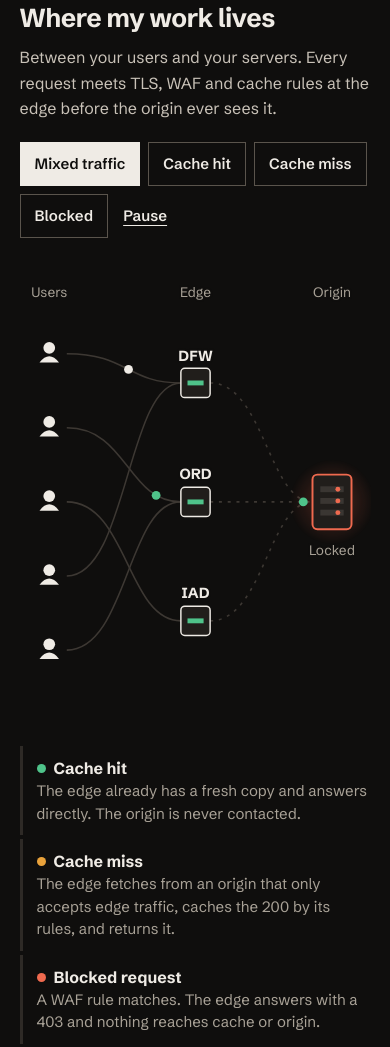
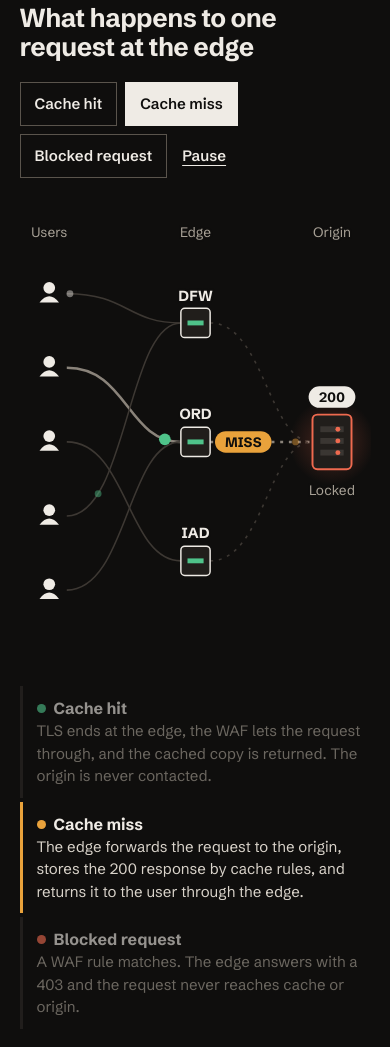
Before and after one commit to Chalama7/portfolio-site, a plain HTML site: page index.html in a window 390 px wide. Shown: the part 1177-2224 px from the top of the page. Drawn offline with Linux system fonts and the light colour scheme.

Commit message:
Merge the single-request walkthrough into the network diagram
One highlighted request (User -> IAD on desktop, ORD on phones) follows
the chosen outcome with HIT / MISS + 200 / 403 tags, while background
traffic keeps flowing faintly across all PoPs. Restores the "What happens
to one request at the edge" heading, the Cache hit / Cache miss / Blocked
request controls and the three explanations.

Co-Authored-By: Claude Opus 5.5 <noreply@anthropic.com>
Claude-Session: https://claude.ai/code/session_01K4zycn9uwsmYkiC1tXxzhn

```diff
--- a/index.html
+++ b/index.html
@@ -98,9 +98,16 @@ h1 .title{display:block;font-size:clamp(20px,2.1vw,26px);letter-spacing:-.01em;f
 .net .org .led{fill:var(--bad)}
 .net .glow{opacity:.6;transition:opacity .3s}
 .net .org.busy .glow{opacity:1}
+.net .up.hl,.net .po.hl{stroke:#8a837a;stroke-width:2.6}
+.net .pks circle.bg{opacity:.45}
+.net .tagb rect{fill:var(--pInk)}
+.net .tagb text{fill:#0f0e0d;stroke:none;font-size:14px;font-weight:700}
+.net .tagb.red rect{fill:var(--bad)}
+.net .tagb.amb rect{fill:#e9a23b}
+.net .tagb{transition:opacity .25s}
 .lead{margin:12px 0 0;color:#c9c2b8;font-size:16px;max-width:34em}
 .states li b::before{content:"";display:inline-block;width:9px;height:9px;border-radius:50%;background:var(--c);margin-right:8px;vertical-align:1px}
-.states.focus li:not(.on){opacity:.5}
+.states li:not(.on){opacity:.6}
 .side .tag{font-size:14px;color:var(--pSoft);margin:0 0 8px;display:flex;align-items:center;gap:8px}
 .side .tag::before{content:"";width:8px;height:8px;border-radius:50%;border:1.5px solid var(--pSoft)}
 .side h2{margin:0;font-size:clamp(26px,2.6vw,32px);line-height:1.1;letter-spacing:-.02em}
@@ -299,21 +306,19 @@ footer .wrap{display:flex;flex-wrap:wrap;justify-content:space-between;gap:8px 2
   </figure>
   <div class="side">
     <p class="tag">Illustrative request flow</p>
-    <h2 id="flowh">Where my work lives</h2>
-    <p class="lead">Between your users and your servers. Every request meets TLS, WAF and cache rules at the edge before the origin ever sees it.</p>
-    <p id="flowdesc" hidden>Users send requests to edge PoPs in Dallas, Chicago, Ashburn, London and Tokyo. Cache hits are answered at the edge, misses are fetched from an origin that only accepts edge traffic, and blocked requests are answered at the WAF.</p>
-    <div class="ctrl" role="group" aria-label="Choose what the diagram shows">
-      <button type="button" data-state="mix" aria-pressed="true">Mixed traffic</button>
+    <h2 id="flowh">What happens to one request at the edge</h2>
+    <p id="flowdesc" hidden>Users send requests to edge PoPs in Dallas, Chicago, Ashburn, London and Tokyo. One highlighted request shows the chosen outcome: cache hits are answered at the edge, misses are fetched from an origin that only accepts edge traffic, and blocked requests are answered at the WAF with a 403.</p>
+    <div class="ctrl" role="group" aria-label="Choose a request outcome">
       <button type="button" data-state="hit" aria-pressed="false">Cache hit</button>
-      <button type="button" data-state="miss" aria-pressed="false">Cache miss</button>
-      <button type="button" data-state="block" aria-pressed="false">Blocked</button>
+      <button type="button" data-state="miss" aria-pressed="true">Cache miss</button>
+      <button type="button" data-state="block" aria-pressed="false">Blocked request</button>
       <button type="button" class="pp" id="pp">Pause</button>
     </div>
   </div>
     <ol class="states" aria-live="polite">
-      <li data-s="hit" style="--c:#4fc38a"><b>Cache hit</b>The edge already has a fresh copy and answers directly. The origin is never contacted.</li>
-      <li data-s="miss" style="--c:#e9a23b"><b>Cache miss</b>The edge fetches from an origin that only accepts edge traffic, caches the 200 by its rules, and returns it.</li>
-      <li data-s="block" style="--c:#ef6a4f"><b>Blocked request</b>A WAF rule matches. The edge answers with a 403 and nothing reaches cache or origin.</li>
+      <li data-s="hit" style="--c:#4fc38a"><b>Cache hit</b>TLS ends at the edge, the WAF lets the request through, and the cached copy is returned. The origin is never contacted.</li>
+      <li data-s="miss" class="on" style="--c:#e9a23b"><b>Cache miss</b>The edge forwards the request to the origin, stores the 200 response by cache rules, and returns it to the user through the edge.</li>
+      <li data-s="block" style="--c:#ef6a4f"><b>Blocked request</b>A WAF rule matches. The edge answers with a 403 and the request never reaches cache or origin.</li>
     </ol>
 </div></section>
 
@@ -453,28 +458,46 @@ document.addEventListener('keydown',e=>{if(e.key==='Escape'&&nl.classList.contai
 const NS='http://www.w3.org/2000/svg';
 const COL={req:'#efebe5',ok:'#4fc38a',fetch:'#e9a23b',bad:'#ef6a4f'};
 const MIX={d:['hit','miss','hit','block','hit','miss','hit'],m:['hit','miss','block','hit','miss']};
+const FOCUS={d:2,m:1};
 const svgs=[...document.querySelectorAll('.net')].map(el=>{
   const k=el.classList.contains('net-d')?'d':'m';
   const ups=[...el.querySelectorAll('.up')].map(p=>({p,L:p.getTotalLength(),pop:+p.dataset.p,u:+p.dataset.u}));
   const pos=[...el.querySelectorAll('.po')].map(p=>({p,L:p.getTotalLength()}));
   const popEls=[...el.querySelectorAll('.pop')];const org=el.querySelector('.org');const g=el.querySelector('.pks');
-  const pk=ups.map(()=>{const c=document.createElementNS(NS,'circle');c.setAttribute('r',k==='d'?5:4.5);c.style.opacity=0;g.appendChild(c);return c});
-  return {el,k,ups,pos,popEls,org,pk};
+  const f=FOCUS[k];
+  const pk=ups.map((u,i)=>{const c=document.createElementNS(NS,'circle');c.setAttribute('r',i===f?(k==='d'?7:6):(k==='d'?4:3.5));if(i!==f)c.classList.add('bg');c.style.opacity=0;g.appendChild(c);return c});
+  g.appendChild(pk[f]);
+  const mk=(cls)=>{const t=document.createElementNS(NS,'g');t.setAttribute('class','tagb '+cls);t.style.opacity=0;
+    const r=document.createElementNS(NS,'rect');r.setAttribute('rx',11);r.setAttribute('height',22);
+    const tx=document.createElementNS(NS,'text');tx.setAttribute('text-anchor','middle');t.append(r,tx);g.appendChild(t);return t};
+  const place=(t,x,y,label)=>{const w=label.length*10+18;const r=t.firstChild,tx=t.lastChild;r.setAttribute('x',x-w/2);r.setAttribute('y',y-11);r.setAttribute('width',w);tx.setAttribute('x',x);tx.setAttribute('y',y+5);tx.textContent=label};
+  const fp=ups[f].pop,box=popEls[fp].querySelector('.box');
+  const bx=+box.getAttribute('x'),by=+box.getAttribute('y'),bw=+box.getAttribute('width');
+  const ob=org.querySelector('.o');const ox=+ob.getAttribute('x')+(+ob.getAttribute('width'))/2,oy=+ob.getAttribute('y');
+  const popTag=mk(''),orgTag=mk('');
+  const popXY=k==='d'?[bx+bw/2,by+bw+18]:[bx+bw+34,by+bw/2];
+  return {el,k,ups,pos,popEls,org,pk,f,popTag,orgTag,place,popXY,orgXY:[ox,oy-18]};
 });
 const mq=matchMedia('(prefers-reduced-motion: reduce)');
-let state='mix',playing=!mq.matches,ms=0,last=null,raf=0;
+let state='miss',playing=!mq.matches,ms=0,last=null,raf=0;
 const ease=x=>x<.5?2*x*x:1-((-2*x+2)**2)/2;
-const PLAN={hit:[['up',1.6,'req'],['hold',.25],['upb',1.6,'ok'],['rest',.7]],
-  miss:[['up',1.6,'req'],['po',1.1,'fetch'],['hold',.25,'org'],['pob',1.1,'ok'],['upb',1.6,'ok'],['rest',.4]],
-  block:[['up',1.6,'req'],['hold',.6,'flash'],['upb',1.2,'bad'],['rest',.8]]};
+const PLAN={hit:[['up',1.6,'req'],['hold',.45,'pop'],['upb',1.6,'ok'],['rest',.7]],
+  miss:[['up',1.6,'req'],['hold',.35,'pop'],['po',1.1,'fetch'],['hold',.45,'org'],['pob',1.1,'ok'],['upb',1.6,'ok'],['rest',.4]],
+  block:[['up',1.6,'req'],['hold',.7,'flash'],['upb',1.2,'bad'],['rest',.8]]};
 const total=o=>PLAN[o].reduce((s,x)=>s+x[1],0);
-const outcome=(s,i)=>state==='mix'?MIX[s.k][i]:state;
-const frame=t=>{
+const outcome=(s,i)=>i===s.f?state:MIX[s.k][i];
+const TAGS={hit:{pop:['HIT','']},miss:{pop:['MISS','amb'],org:['200','']},block:{pop:['403','red']}};
+const setTags=()=>svgs.forEach(s=>{const T=TAGS[state];
+  s.popTag.setAttribute('class','tagb '+(T.pop[1]||''));s.place(s.popTag,...s.popXY,T.pop[0]);
+  if(T.org){s.orgTag.setAttribute('class','tagb '+T.org[1]);s.place(s.orgTag,...s.orgXY,T.org[0])}
+  s.el.querySelectorAll('.hl').forEach(e=>e.classList.remove('hl'));
+  s.ups[s.f].p.classList.add('hl');if(state==='miss')s.pos[s.ups[s.f].pop].p.classList.add('hl')});
+const frame=(t,showAll)=>{
   svgs.forEach(s=>{
-    const flash=new Set();let busy=false;
+    const flash=new Set();let busy=false;let popOn=!!showAll,orgOn=!!showAll&&state==='miss';
     s.ups.forEach((u,i)=>{
       const oc=outcome(s,i),plan=PLAN[oc],T=total(oc);
-      let x=((t/1000-i*.45)%T+T)%T,pt=null,col=COL.req;
+      let x=((t/1000-(i===s.f?0:(i+1)*.45))%T+T)%T,pt=null,col=COL.req,passed=0;
       for(const [ph,d,c] of plan){
         if(x<d){const f=ease(x/d),po=s.pos[u.pop];
           if(ph==='up')pt=u.p.getPointAtLength(u.L*f);
@@ -482,28 +505,31 @@ const frame=t=>{
           else if(ph==='po')pt=po.p.getPointAtLength(po.L*f);
           else if(ph==='pob')pt=po.p.getPointAtLength(po.L*(1-f));
           else if(ph==='hold'){pt=c==='org'?po.p.getPointAtLength(po.L):u.p.getPointAtLength(u.L);if(c==='flash')flash.add(u.pop);if(c==='org')busy=true}
-          col=c&&COL[c]?COL[c]:(ph==='hold'?(c==='org'?COL.fetch:COL.req):col);break}
-        x-=d}
+          col=c&&COL[c]?COL[c]:(ph==='hold'?(c==='org'?COL.fetch:c==='flash'?COL.bad:COL.req):col);
+          if(i===s.f){if(ph!=='up')popOn=true;if(passed>=3&&oc==='miss'&&ph!=='po')orgOn=true;if(ph==='rest')popOn=orgOn=false}
+          break}
+        x-=d;passed++}
       const el=s.pk[i];
-      if(pt){el.setAttribute('cx',pt.x);el.setAttribute('cy',pt.y);el.setAttribute('fill',col);el.style.opacity=1}else el.style.opacity=0;
+      if(pt){el.setAttribute('cx',pt.x);el.setAttribute('cy',pt.y);el.setAttribute('fill',col);el.style.opacity=i===s.f?1:''}else el.style.opacity=0;
     });
+    s.popTag.style.opacity=popOn?1:0;s.orgTag.style.opacity=(orgOn&&state==='miss')?1:0;
     s.popEls.forEach((p,j)=>p.classList.toggle('flash',flash.has(j)));
     s.org.classList.toggle('busy',busy);
   });
 };
-const still=()=>{svgs.forEach(s=>{s.pk.forEach(c=>c.style.opacity=0);s.popEls.forEach(p=>p.classList.remove('flash'));s.org.classList.remove('busy')})};
+const still=()=>{svgs.forEach(s=>{s.pk.forEach(c=>c.style.opacity=0);s.popEls.forEach(p=>p.classList.remove('flash'));s.org.classList.remove('busy');
+  s.popTag.style.opacity=1;s.orgTag.style.opacity=state==='miss'?1:0})};
 const tick=ts=>{if(last!==null)ms+=ts-last;last=ts;frame(ms);if(playing)raf=requestAnimationFrame(tick)};
 const pp=document.getElementById('pp');
 const setPlay=p=>{playing=p;pp.textContent=p?'Pause':'Play';pp.setAttribute('aria-label',p?'Pause animation':'Play animation');cancelAnimationFrame(raf);last=null;if(p)raf=requestAnimationFrame(tick);else if(mq.matches)still()};
-const setState=v=>{state=v;ms=0;
+const setState=v=>{state=v;ms=0;setTags();
   document.querySelectorAll('.ctrl [data-state]').forEach(b=>b.setAttribute('aria-pressed',String(b.dataset.state===v)));
-  const ol=document.querySelector('.states');ol.classList.toggle('focus',v!=='mix');
-  ol.querySelectorAll('li').forEach(li=>{const on=li.dataset.s===v;li.classList.toggle('on',on);on?li.setAttribute('aria-current','true'):li.removeAttribute('aria-current')});
-  if(!playing&&!mq.matches)frame(1700)};
+  document.querySelectorAll('.states li').forEach(li=>{const on=li.dataset.s===v;li.classList.toggle('on',on);on?li.setAttribute('aria-current','true'):li.removeAttribute('aria-current')});
+  if(mq.matches&&!playing)still();else if(!playing)frame(1700)};
 document.querySelectorAll('.ctrl [data-state]').forEach(b=>b.addEventListener('click',()=>setState(b.dataset.state)));
 pp.addEventListener('click',()=>setPlay(!playing));
 mq.addEventListener?.('change',e=>{if(e.matches)setPlay(false)});
-setState('mix');setPlay(playing);
+setState('miss');setPlay(playing);
 }
 </script>
 </body>
```
